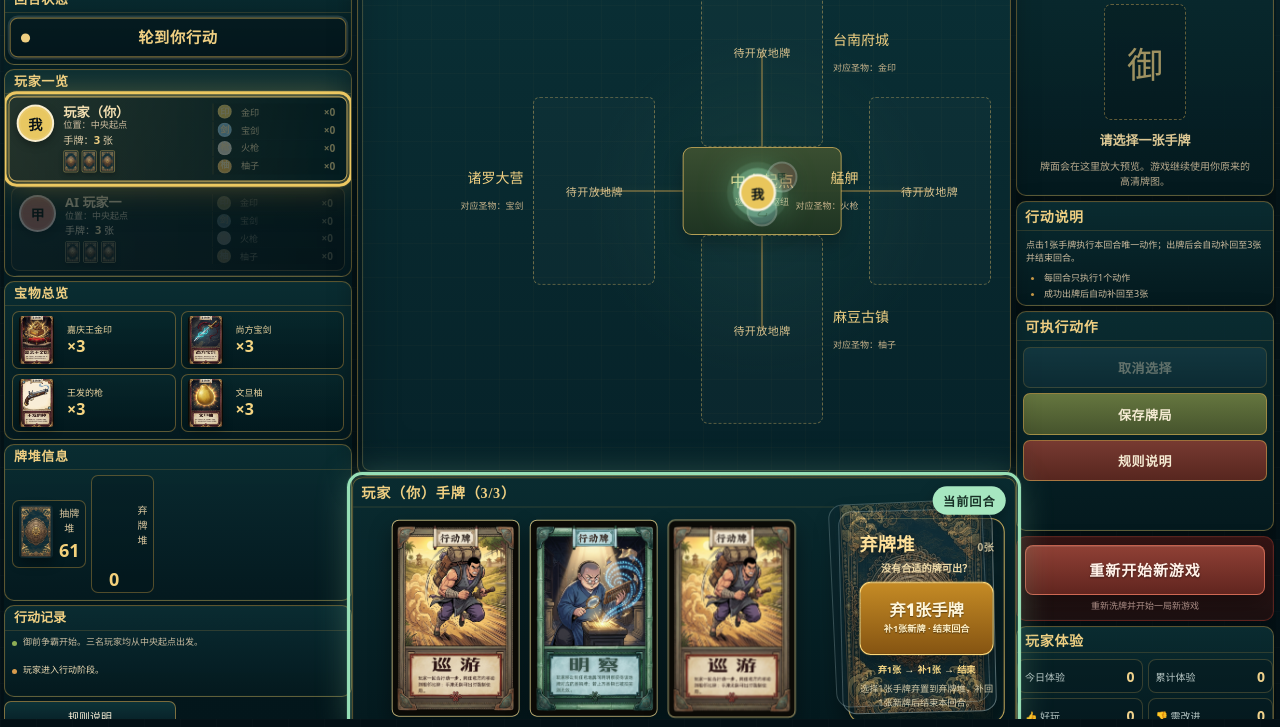
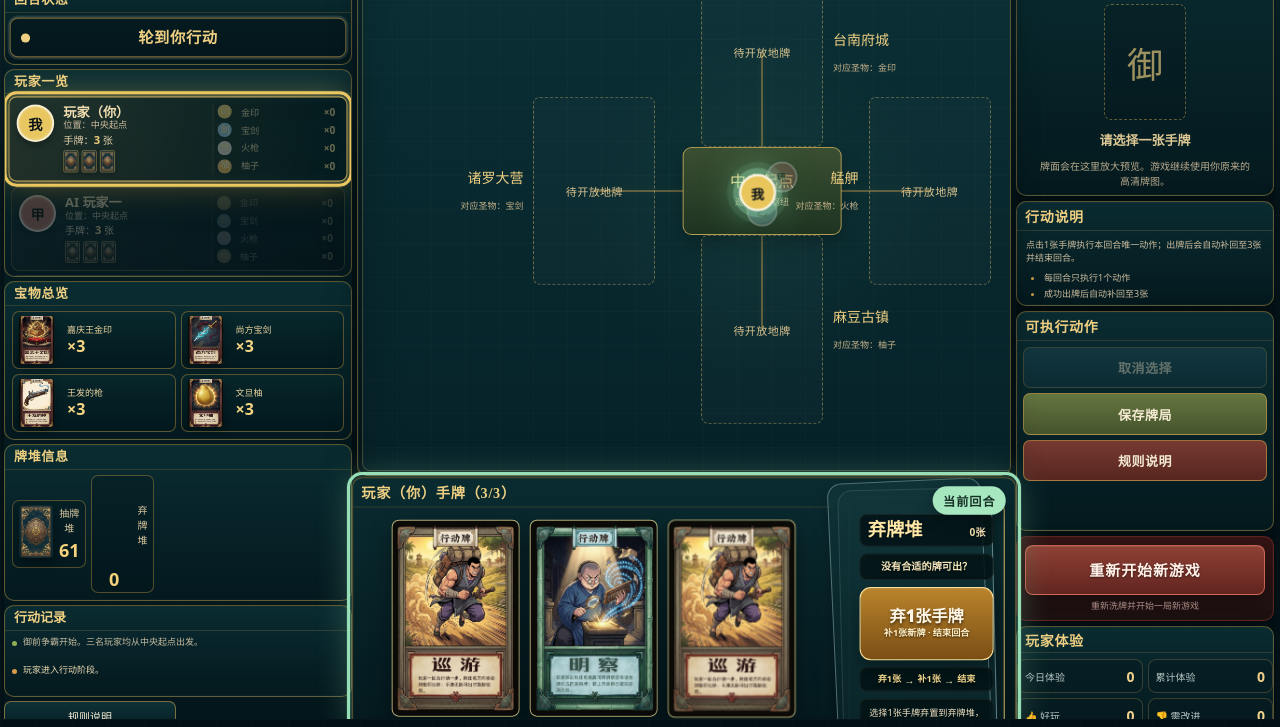
Before and after one commit to tonkhsueh777-oss/jiaqing-game, a plain HTML site: page index.html in a window 1280 px wide. Shown: the part 73-800 px from the top of the page. Drawn offline with Linux system fonts and the light colour scheme; no server answers.

Commit message:
deploy: enable V42 discard pile readability

```diff
--- a/index.html
+++ b/index.html
@@ -33,6 +33,7 @@
   <link rel="stylesheet" href="v39-discard-pile.css?v=39">
   <link rel="stylesheet" href="v40-endgame.css?v=40">
   <link rel="stylesheet" href="v41-new-game-placement.css?v=41">
+  <link rel="stylesheet" href="v42-discard-readability.css?v=42">
 </head>
 <body>
   <div id="app" class="game-shell">
```
